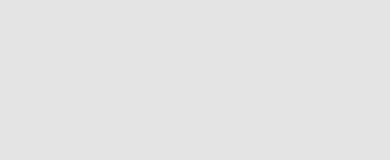
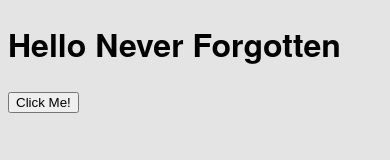
Before and after one commit to bboyairwreck/nfcompanion, a plain HTML site: page platforms/ios/www/index.html in a window 390 px wide. Drawn offline with Linux system fonts and the light colour scheme.

Commit message:
update jQuery

```diff
--- a/platforms/ios/www/index.html
+++ b/platforms/ios/www/index.html
@@ -7,7 +7,7 @@
         <!-- WARNING: for iOS 7, remove the width=device-width and height=device-height attributes. See https://issues.apache.org/jira/browse/CB-4323 -->
         <meta name="viewport" content="user-scalable=no, initial-scale=1, maximum-scale=1, minimum-scale=1, width=device-width, height=device-height, target-densitydpi=device-dpi" />
         <link rel="stylesheet" type="text/css" href="css/index.css" />
-        <script type="text/javascript" src="js/jquery-2.1.3.min.js" />
+        <script type="text/javascript" src="js/jquery-2.1.3.min.js"></script>
         <title>Hello World</title>
     </head>
     <body>
```
Also changed, not shown: www/index.html (+1 -1 lines), 1 other file.
